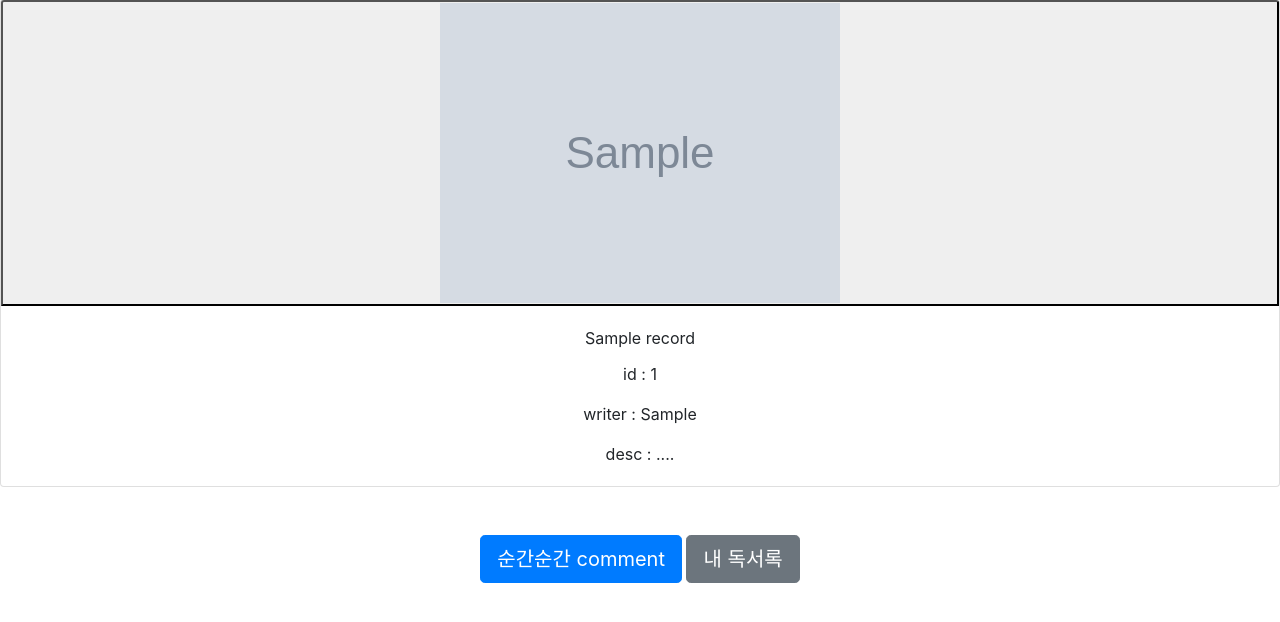
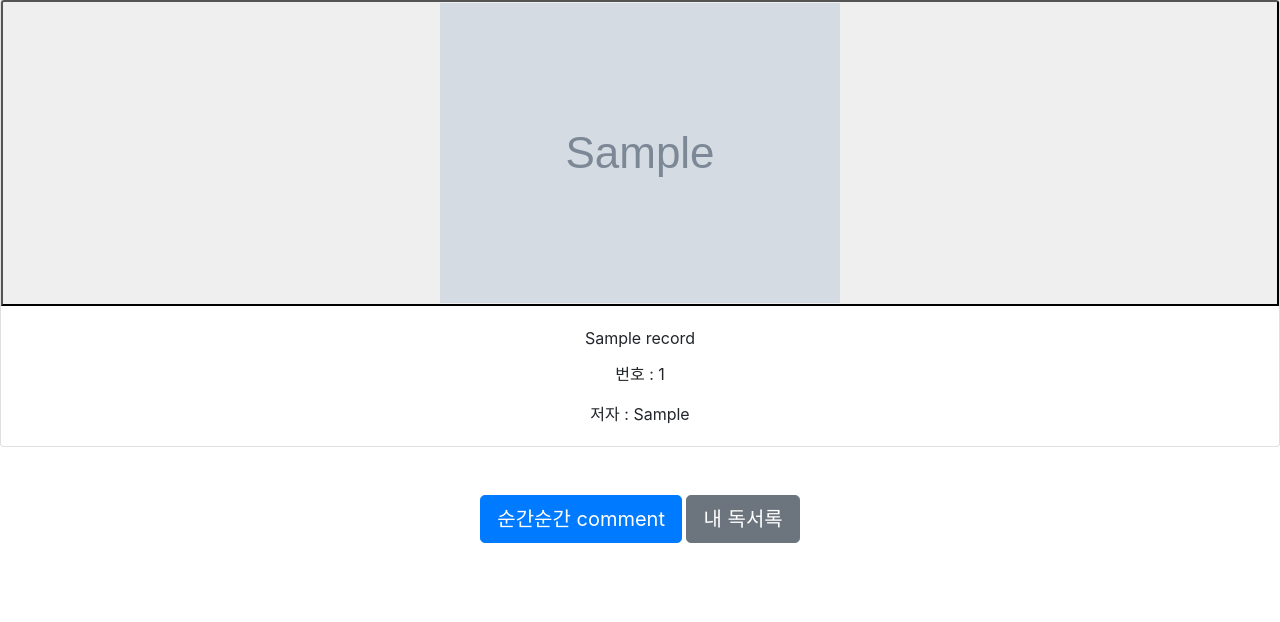
Before and after one commit to suy2on/bookManagerWeb, a Flask app: page /update in a window 1280 px wide. Shown: the part 73-695 px from the top of the page. Run offline with Flask 2, Linux system fonts and the light colour scheme; the visitor is signed in with stand-in values (Sample User, id 1); tables that the repository leaves empty hold one stand-in row (values such as "Sample post"); grey boxes marked "Sample" are stand-in pictures; some libraries are stand-ins or nearby versions.

Commit message:
코드다듬기 + <b> </b> 제거

```diff
--- a/app.py
+++ b/app.py
@@ -64,6 +64,12 @@ def addBook(book):
     img = book['image']
     writer = book['author']
     ISBN = book['isbn']
+
+    # <b> </b> 삭제
+    title = title.replace('<b>','')
+    title = title.replace('</b>','')
+    writer = writer.replace('<b>', '')
+    writer = writer.replace('</b>', '')
 
     record = Record(title=title, img_url=img, sub='', writer=writer, ISBN=ISBN, author=author)
     db.session.add(record)
@@ -223,12 +229,9 @@ def makeComment():
 def update_page():
     newpage = request.form.get("newpage")
     commentid = request.form.get("commentid")
-    record_id = session.get('record_id',None)
     comment = Comment.query.filter(Comment.id == commentid).first()
     comment.page = newpage
     db.session.commit()
-    #record = Record.query.filter_by(id=record_id).first()
-    #comments = record.comments
     return redirect('/update')
 
 
@@ -237,24 +240,18 @@ def update_page():
 def update_content():
     newcontent = request.form.get("newcontent")
     commentid = request.form.get("commentid")
-    record_id = session.get('record_id',None)
     comment = Comment.query.filter(Comment.id == commentid).first()
     comment.content = newcontent
     db.session.commit()
-    #record = Record.query.filter_by(id=record_id).first()
-    #comments = record.comments
     return redirect('/update')
 
 ## comment delete 하기
 @app.route("/delete_comment", methods=["POST"])
 def delete_comment():
-    record_id = session.get('record_id', None)
     commentid = request.form.get("commentid")
     comment = Comment.query.filter(Comment.id == commentid).first()
     db.session.delete(comment)
     db.session.commit()
-    #record = Record.query.filter_by(id=record_id).first()
-    #comments = record.comments
     return redirect('/update')
 
 
@@ -262,14 +259,11 @@ def delete_comment():
 @app.route("/update_summary", methods=["POST"])
 def update_summary():
     newsummary = request.form.get("newsummary")
-    oldsummary = request.form.get("oldsummary")
-    comments = request.form.get("comments")
-    record = request.form.get("record")
-    recordid = request.form.get("recordid")
-    record = Record.query.filter_by(id=recordid).first()
+    record_id = session.get('record_id', None)
+    record = Record.query.filter_by(id=record_id).first()
     record.summary = newsummary
     db.session.commit()
-    return render_template('viewbook.html', record=record, comments=comments)
+    return redirect('/update')
 
 
 if __name__ == "__main__":
--- a/templates/mylibrary.html
+++ b/templates/mylibrary.html
@@ -97,8 +97,8 @@
             </button>
             <div class="card-body">
                 <a href="#" class="card-title">{{ record.title }}</a>
-                <p class="card-text">id : {{ record.id }}</p>
-                <p class="card-text comment"> 지은이 : {{ record.writer }}</p>
+                <p class="card-text">번호 : {{ record.id }}</p>
+                <p class="card-text comment"> 저자 : {{ record.writer }}</p>
 
                 <form method="post" action="./update">
                     <input type="hidden" value="{{ record.id }}" name="record_id">
--- a/templates/viewbook.html
+++ b/templates/viewbook.html
@@ -148,9 +148,8 @@
     <button type="button" class="card-img-top" alt="Card image cap"><img src="{{record.img_url}}"></button>
     <div class="card-body">
         <p href="#" class="card-title" style="text-align:center;">{{record.title}}</p>
-        <p class="card-text" style="text-align:center;">id : {{record.id}}</p>
-        <p class="card-text comment" style="text-align:center;">writer : {{record.writer}}</p>
-        <p class="card-text comment" style="text-align:center;">desc : ....</p>
+        <p class="card-text" style="text-align:center;">번호 : {{record.id}}</p>
+        <p class="card-text comment" style="text-align:center;">저자 : {{record.writer}}</p>
     </div>
 </div>
 
```
